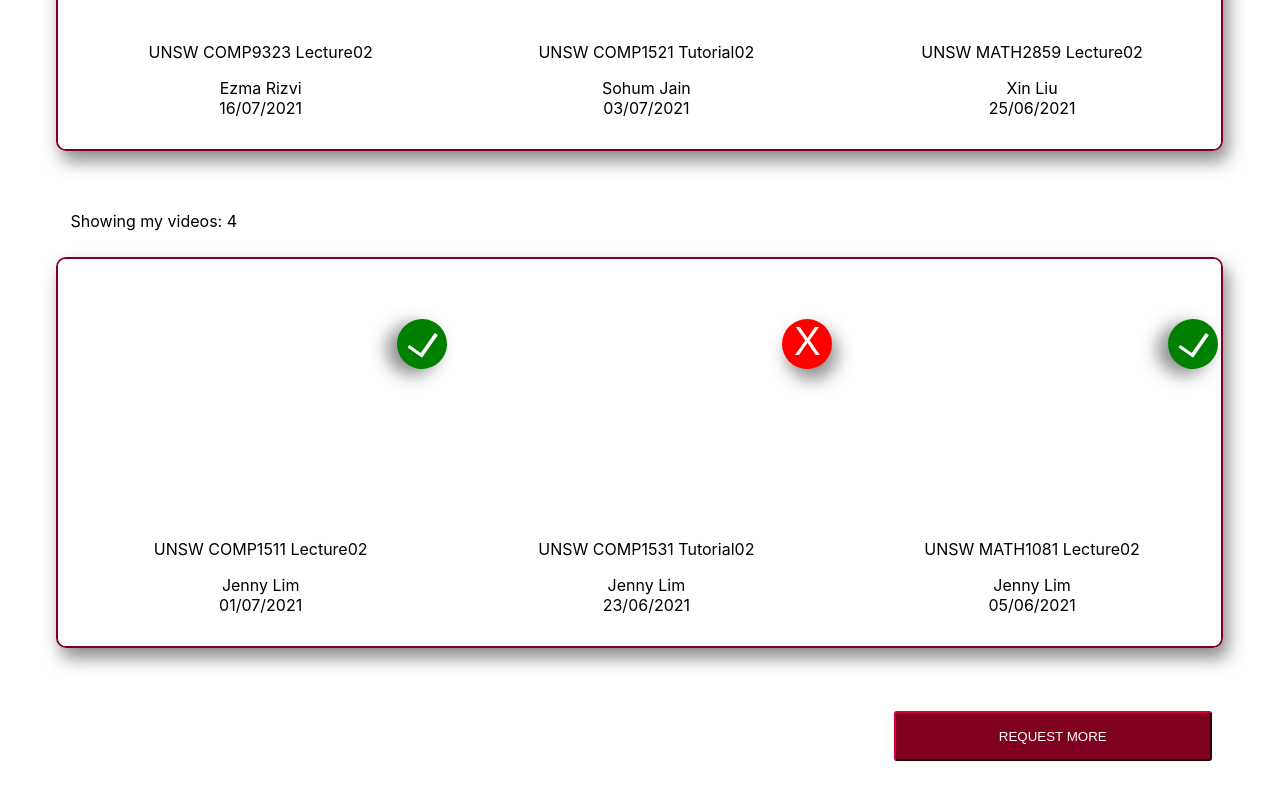
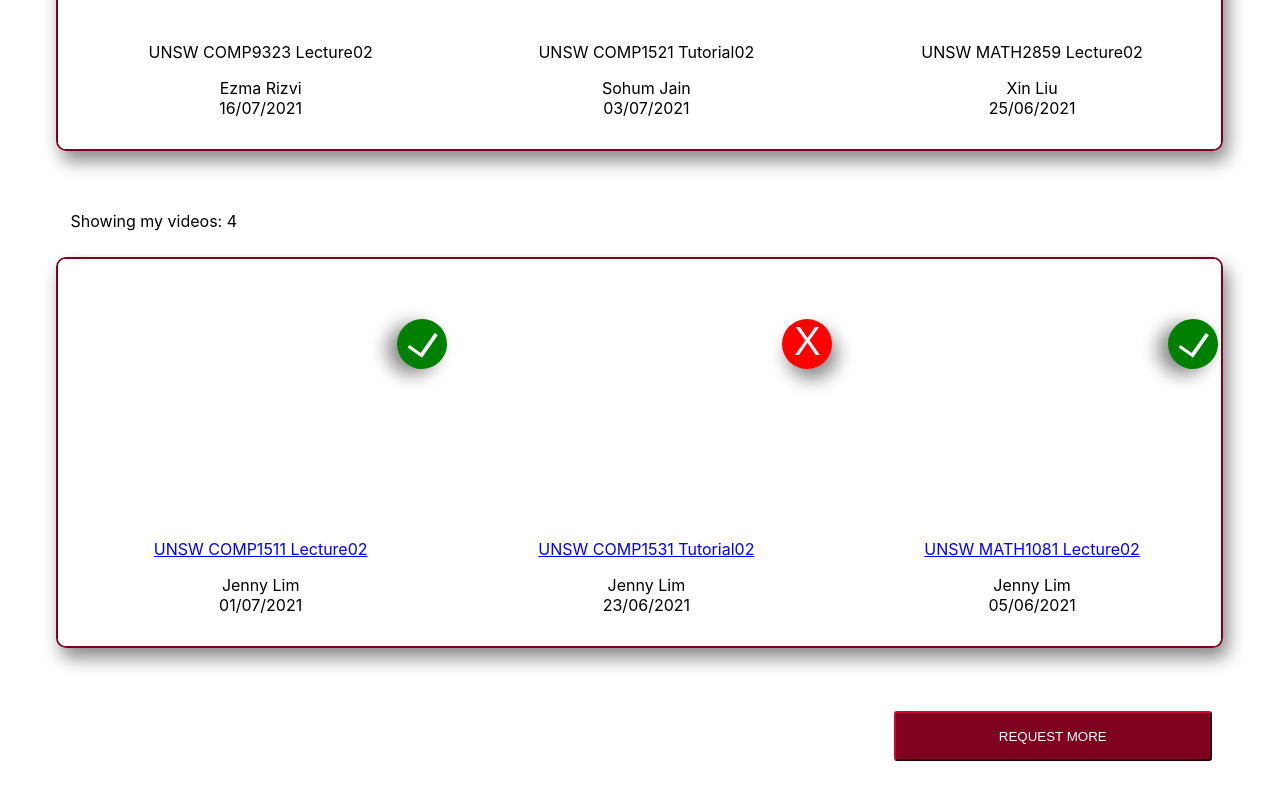
Before and after one commit to jennylim9/csesocHackathon21, a React (Create React App) app in the folder hackathon/frontend/: page /UserHome in a window 1280 px wide. Shown: the part 674-1474 px from the top of the page. Built offline with nearby package versions, Linux system fonts and the light colour scheme.

Commit message:
formate the titile of video

```diff
--- a/hackathon/frontend/src/components/UserHome.js
+++ b/hackathon/frontend/src/components/UserHome.js
@@ -59,19 +59,19 @@
                         <div style={styles.vid}>
                             <div style={styles.circle}>L</div>
                             <ReactPlayer style={styles.vid} width='320px' height='180px' url='https://youtu.be/Pxh4MH0QJio' />
-                            <p  onClick={event =>  window.location.href='./Video'}>UNSW COMP1511 Lecture02</p>
+                            <p  onClick={event =>  window.location.href='./Video'} style = {styles.clickTitle}  >UNSW COMP1511 Lecture02</p>
                             <p>Jenny Lim<br></br>01/07/2021</p>
                         </div>
                         <div style={styles.vid}>
                             <div style={styles.circle2}>X</div>
                             <ReactPlayer style={styles.vid} width='320px' height='180px' url='https://youtu.be/Dzg6WYRtBLk' />
-                            <p  onClick={event =>  window.location.href='./Video'}>UNSW COMP1531 Tutorial02</p>
+                            <p  onClick={event =>  window.location.href='./Video'} style = {styles.clickTitle}>UNSW COMP1531 Tutorial02</p>
                             <p>Jenny Lim<br></br>23/06/2021</p>
                         </div>
                         <div style={styles.vid}>
                             <div style={styles.circle}>L</div>
                             <ReactPlayer style={styles.vid} width='320px' height='180px' url='https://youtu.be/NPNPk5sWIhY' />
-                            <p  onClick={event =>  window.location.href='./Video'}>UNSW MATH1081 Lecture02</p>
+                            <p  onClick={event =>  window.location.href='./Video'} style = {styles.clickTitle} >UNSW MATH1081 Lecture02</p>
                             <p>Jenny Lim<br></br>05/06/2021</p>
                         </div>
                         <div style={styles.vid}>
@@ -216,5 +216,10 @@
         fontSize: 40,
         boxShadow:'5px 10px 18px #888888',
 
+    },
+    clickTitle: {
+        color: "Blue",
+        textDecoration: "underline",
+        cursor:"pointer"
     }
 };
```
